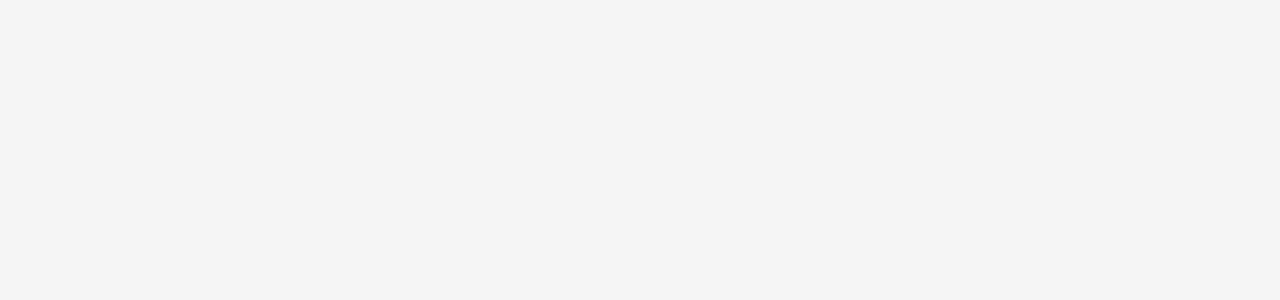
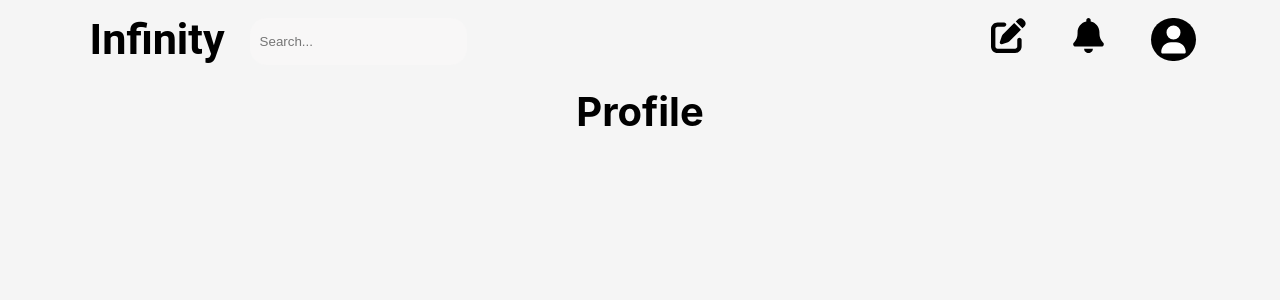
Before and after one commit to Mschlei-48/Blog-Website, a React (Vite) app: page /profile in a window 1280 px wide. Before the commit this address had no page. Shown: the top 300 px of the page. Built offline with nearby package versions, Linux system fonts and the light colour scheme.

Commit message:
home-nav-bar

```diff
--- a/package.json
+++ b/package.json
@@ -17,7 +17,8 @@
     "react": "^18.3.1",
     "react-dom": "^18.3.1",
     "react-redux": "^9.1.2",
-    "react-router-dom": "^6.27.0"
+    "react-router-dom": "^6.27.0",
+    "reactjs-popup": "^2.0.6"
   },
   "devDependencies": {
     "@eslint/js": "^9.11.1",
--- a/src/App.jsx
+++ b/src/App.jsx
@@ -10,6 +10,7 @@ import ForgotPassword from './Components/ForgotPassword.jsx'
 import ResetPasswordEmailSet from './Components/resetPasswordEmailSent.jsx'
 import LandingPage from './Components/LandingPage.jsx'
 import Home from './Components/Home.jsx'
+import Profile from './Components/Profile.jsx'
 
 
 function App() {
@@ -23,6 +24,7 @@ function App() {
       <Route path="forgot-password" element={<ForgotPassword/>}/>
       <Route path="login" element={<Login/>}/>
       <Route path="home" element={<Home/>}/>
+      <Route path="profile" element={<Profile/>}/>
       </Route>
     </Routes>
     </BrowserRouter>
--- a/src/Components/Home.jsx
+++ b/src/Components/Home.jsx
@@ -1,29 +1,29 @@
-import {useState} from 'react'
+import {useState,useEffect} from 'react'
 import "./home.css"
 import { FontAwesomeIcon } from '@fortawesome/react-fontawesome';
-import { faSearch,faPenToSquare,faBell,faUser } from '@fortawesome/free-solid-svg-icons';
+import { faSearch,faPenToSquare,faBell,faUser,faBook,faRightFromBracket } from '@fortawesome/free-solid-svg-icons';
+import { getBlogs } from '../Redux/dataSlice';
+import {useSelector} from 'react-redux'
+import {useDispatch} from 'react-redux';
+import Popup from 'reactjs-popup'
+import {useNavigate} from 'react-router-dom'
+import NavBar from './Navbar';
 
 function Home(){
+    const dispatch=useDispatch()
+    const navigate=useNavigate()
+    // useEffect(()=>{
+    //     getBlogs(dispatch)
+    // })
+    // const data=useSelector((state)=>state.db.blogs)
+
+    // const publishers=data.map((item)=>item.publication);
+    // const uniquePublishers=[...new Set(publishers)];
+    // console.log("Publications:",uniquePublishers)
+
     return(
         <div className="home-main-content">
-            <div className="home-nav-bar">
-                <div style={{display:"flex",justifyContent:"start",alignItems:"flex-start",gap:"25px"}}>
-                    <span style={{fontSize:"2.7rem",fontFamily:"Roboto",fontWeight:"bold"}}>Infinity</span>
-                    <input type="text" placeholder="Search..." style={{height:"45px",width:"205px",border:"none",borderRadius:"17px",paddingLeft:"10px",backgroundColor:"rgb(248, 247, 247)"}}></input>
-                </div>
-                <div style={{display:"flex",gap:"45px"}}>
-                    <a className="home-nav-a">
-                        <FontAwesomeIcon icon={faPenToSquare} className="home-nav-icons"/>
-                    </a>
-                    <a className="home-nav-a">
-                        <FontAwesomeIcon icon={faBell} className="home-nav-icons"/>
-                    </a>
-                    <a className="home-nav-a">
-                        <FontAwesomeIcon icon={faUser} className="home-nav-icons" style={{color:"white",backgroundColor:"black",borderRadius:"25px",padding:"25%",width:"30px",height:"28px"}}/>
-                    </a>
-                </div>
-
-            </div>
+            {<NavBar/>}
         </div>
     )
 }
--- /dev/null
+++ b/src/Components/Navbar.jsx
@@ -0,0 +1,36 @@
+import {useState} from 'react'
+import './navbar.css'
+import { FontAwesomeIcon } from '@fortawesome/react-fontawesome';
+import { faSearch,faPenToSquare,faBell,faUser,faBook,faRightFromBracket } from '@fortawesome/free-solid-svg-icons';
+import Popup from 'reactjs-popup'
+import {useNavigate} from 'react-router-dom'
+
+function NavBar(){
+    const navigate=useNavigate()
+    return (
+        <div className="nav-bar">
+        <div style={{display:"flex",justifyContent:"start",alignItems:"flex-start",gap:"25px"}}>
+            <span style={{fontSize:"2.7rem",fontFamily:"Roboto",fontWeight:"bold"}}>Infinity</span>
+            <input type="text" placeholder="Search..." style={{height:"45px",width:"205px",border:"none",borderRadius:"17px",paddingLeft:"10px",backgroundColor:"rgb(248, 247, 247)"}}></input>
+        </div>
+        <div style={{display:"flex",gap:"45px"}}>
+            <a className="nav-a">
+                <FontAwesomeIcon icon={faPenToSquare} className="nav-icons"/>
+            </a>
+            <a className="nav-a">
+                <FontAwesomeIcon icon={faBell} className="nav-icons"/>
+            </a>
+        <Popup className="popup" trigger={<a className="nav-a"><FontAwesomeIcon icon={faUser} className="nav-icons" style={{color:"white",backgroundColor:"black",borderRadius:"25px",padding:"25%",width:"30px",height:"28px"}}/></a>}>
+            <div className="prfile-dropdown-content">
+                <a onClick={()=>navigate("/profile")}><FontAwesomeIcon icon={faUser} />  Profile</a>
+                <a><FontAwesomeIcon icon={faBook} />  Stories</a>
+                <a onClick={()=>navigate("/login")}><FontAwesomeIcon icon={faRightFromBracket} />  Logout</a>
+            </div>
+        </Popup>
+        </div>
+
+        </div>
+    )
+}
+
+export default NavBar;
--- /dev/null
+++ b/src/Components/Profile.jsx
@@ -0,0 +1,13 @@
+import {useState} from 'react'
+import NavBar from './Navbar';
+
+function Profile(){
+    return(
+        <div className="profile-main-content">
+             {<NavBar/>}
+            <h1>Profile</h1>
+        </div>
+    )
+}
+
+export default Profile;
--- a/src/Components/home.css
+++ b/src/Components/home.css
@@ -5,17 +5,30 @@
     margin:0;
     background-color:white;
 }
-.home-nav-a{
+
+
+.prfile-dropdown-content{
+    display:flex;
+    flex-direction:column;
+    gap:25px;
+    background-color: whitesmoke;
+    width:100%;
+    padding-left:55%;
+    padding-top: 55%;
+    padding-right:85%;
+    padding-bottom:55%;
+    border-radius:5%;
+    /* padding-right: 10px; */
+}
+.prfile-dropdown-content a{
+    font-size:0.8rem;
+    color:rgb(66, 65, 65);
+}
+.prfile-dropdown-content a:hover{
     color:black;
+    font-size:0.82rem;
 }
-.home-nav-icons{
-    width:35px;
-    height:35px;
+
+.popup{
+   padding-right:55px;
 }
-.home-nav-bar{
-    display:flex;
-    justify-content:space-between;
-    padding-top:18px;
-    padding-left:3%;
-    padding-right:3%;
-}
--- /dev/null
+++ b/src/Components/navbar.css
@@ -0,0 +1,14 @@
+.nav-a{
+    color:black;
+}
+.nav-icons{
+    width:35px;
+    height:35px;
+}
+.nav-bar{
+    display:flex;
+    justify-content:space-between;
+    padding-top:18px;
+    padding-left:7%;
+    padding-right:7.7%;
+}
--- /dev/null
+++ b/src/Components/profile.css
@@ -0,0 +1,5 @@
+.profile-main-content{
+    width:100vw;
+    height:100vh;
+    background-color:white;
+}
--- a/src/Firebase/config.js
+++ b/src/Firebase/config.js
@@ -2,6 +2,7 @@
 import { initializeApp } from "firebase/app";
 import { getAnalytics } from "firebase/analytics";
 import {getAuth} from 'firebase/auth';
+import {getFirestore} from 'firebase/firestore'
 // TODO: Add SDKs for Firebase products that you want to use
 // https://firebase.google.com/docs/web/setup#available-libraries
 
@@ -21,4 +22,5 @@ const firebaseConfig = {
 const app = initializeApp(firebaseConfig);
 const analytics = getAnalytics(app);
 const auth=getAuth(app)
-export {auth}
+const db=getFirestore(app)
+export {auth,db}
--- /dev/null
+++ b/src/Redux/dataSlice.js
@@ -0,0 +1,43 @@
+import {createSlice} from '@reduxjs/toolkit'
+import {getDocs,collection,doc,addDoc,query,limit} from 'firebase/firestore'
+import {db} from '../Firebase/config'
+
+const initialState={
+    blogs:[]
+}
+
+const dataSlice=createSlice({
+    name:"data",
+    initialState,
+    reducers:{
+        getData:(state,action)=>{
+        state.blogs=action.payload
+        }
+    }
+})
+
+export const {getData}=dataSlice.actions;
+export default dataSlice.reducer;
+
+export const getBlogs=async(dispatch)=>{
+    try{
+       const querySnapShot=await getDocs(
+        query(
+            collection(db,"Medium-Blogs"),
+            limit(3000)
+        )
+        );
+
+       const data=querySnapShot.docs.map((doc)=>(
+        {id:doc.id,
+            ...doc.data()
+        }
+
+    ))
+    dispatch(getData(data))
+    }
+
+    catch(error){
+        alert(error.message)
+    }
+}
--- a/src/Redux/store.js
+++ b/src/Redux/store.js
@@ -1,8 +1,10 @@
 import {configureStore,combineReducers} from '@reduxjs/toolkit'
 import authSlice from './authSlice.js'
+import dataSlice from './dataSlice.js'
 
 const rootReducer=combineReducers({
-    auth:authSlice
+    auth:authSlice,
+    db:dataSlice
 })
 
 export const store=configureStore({
```
Also changed, not shown: 1 other file (tests, documents, lock files or other folders).
